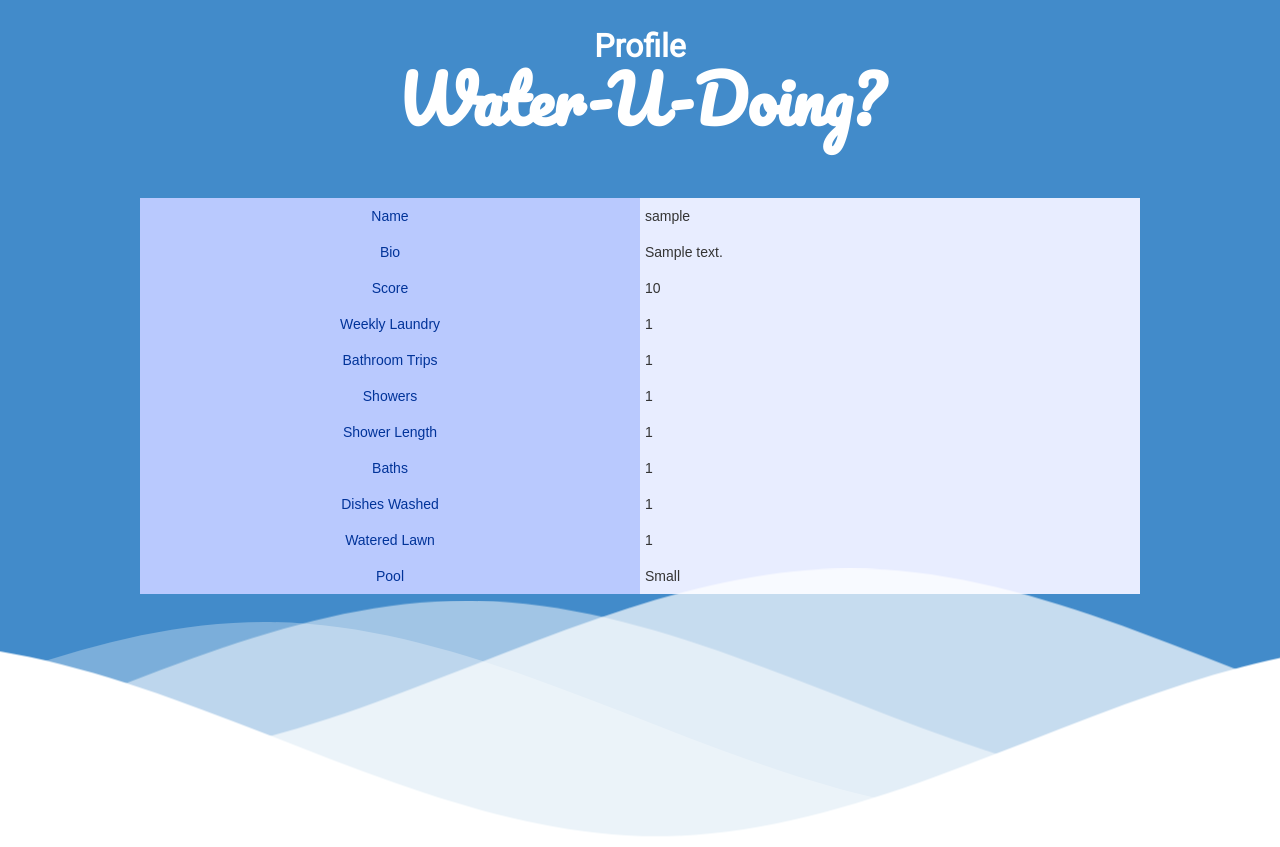
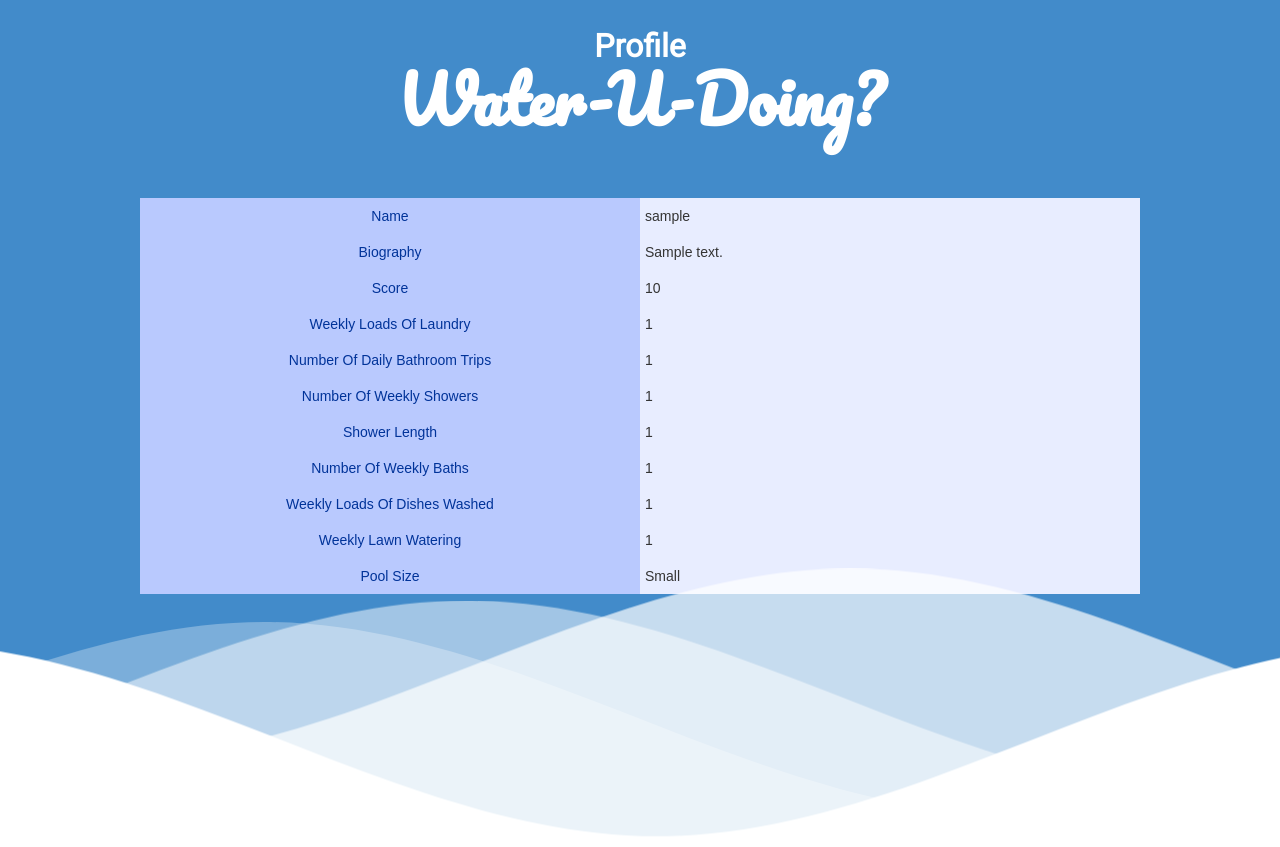
Before and after one commit to SUD592001/WaterYouDoing, a Django app: a page that uses user_profile/templates/profile.html in a window 1280 px wide. Run offline with Django 3.2, Linux system fonts and the light colour scheme; a user stored in the database is signed in; tables that the repository leaves empty hold one stand-in row (values such as "Sample post"); some libraries are stand-ins or nearby versions.

Commit message:
updated profile table

```diff
--- a/user_profile/templates/profile.html
+++ b/user_profile/templates/profile.html
@@ -32,7 +32,7 @@
             </tr>
 
             <tr>
-                <th>Bio</th>
+                <th>Biography</th>
                 <td class="tg-entry">{{ profile.bio }}</td>
 
             </tr>
@@ -44,19 +44,19 @@
             </tr>
 
             <tr>
-                <th>Weekly Laundry</th>
+                <th>Weekly Loads Of Laundry</th>
                 <td class="tg-entry">{{ profile.weekly_laundry_loads }}</td>
 
             </tr>
 
             <tr>
-                <th>Bathroom Trips</th>
+                <th>Number Of Daily Bathroom Trips</th>
                 <td class="tg-entry">{{ profile.daily_bathroom_trips }}</td>
 
             </tr>
 
             <tr>
-                <th>Showers</th>
+                <th>Number Of Weekly Showers</th>
                 <td class="tg-entry">{{ profile.weekly_showers }}</td>
 
             </tr>
@@ -68,25 +68,25 @@
             </tr>
 
             <tr>
-                <th>Baths</th>
+                <th>Number Of Weekly Baths</th>
                 <td class="tg-entry">{{ profile.weekly_baths }}</td>
 
             </tr>
 
             <tr>
-                <th>Dishes Washed</th>
+                <th>Weekly Loads Of Dishes Washed</th>
                 <td class="tg-entry">{{ profile.weekly_dishes }}</td>
 
             </tr>
 
             <tr>
-                <th>Watered Lawn</th>
+                <th>Weekly Lawn Watering</th>
                 <td class="tg-entry">{{ profile.weekly_sprinkler}}</td>
 
             </tr>
 
             <tr>
-                <th>Pool</th>
+                <th>Pool Size</th>
                 <td class="tg-entry">{{ profile.swimming_pool}}</td>
 
             </tr>
```
